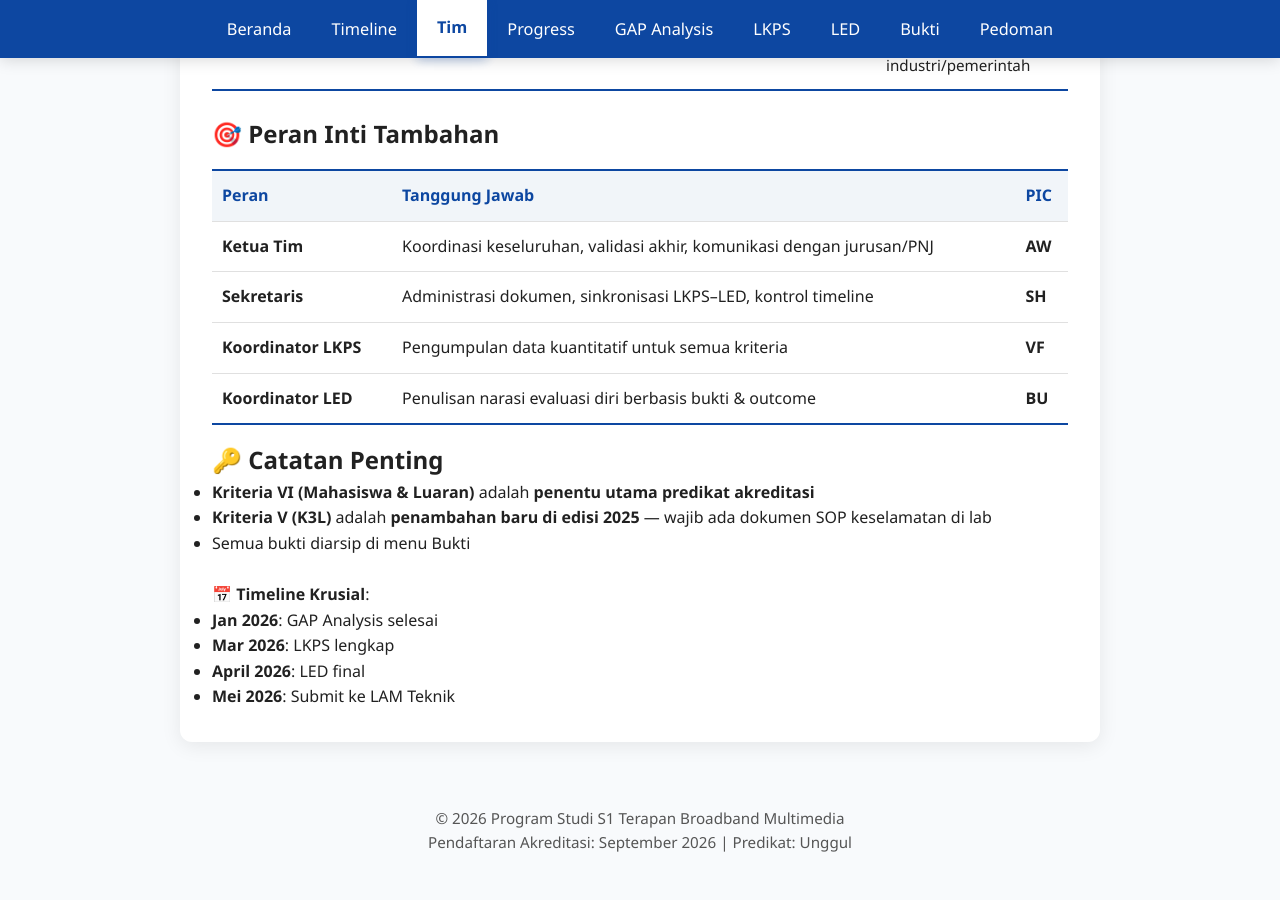
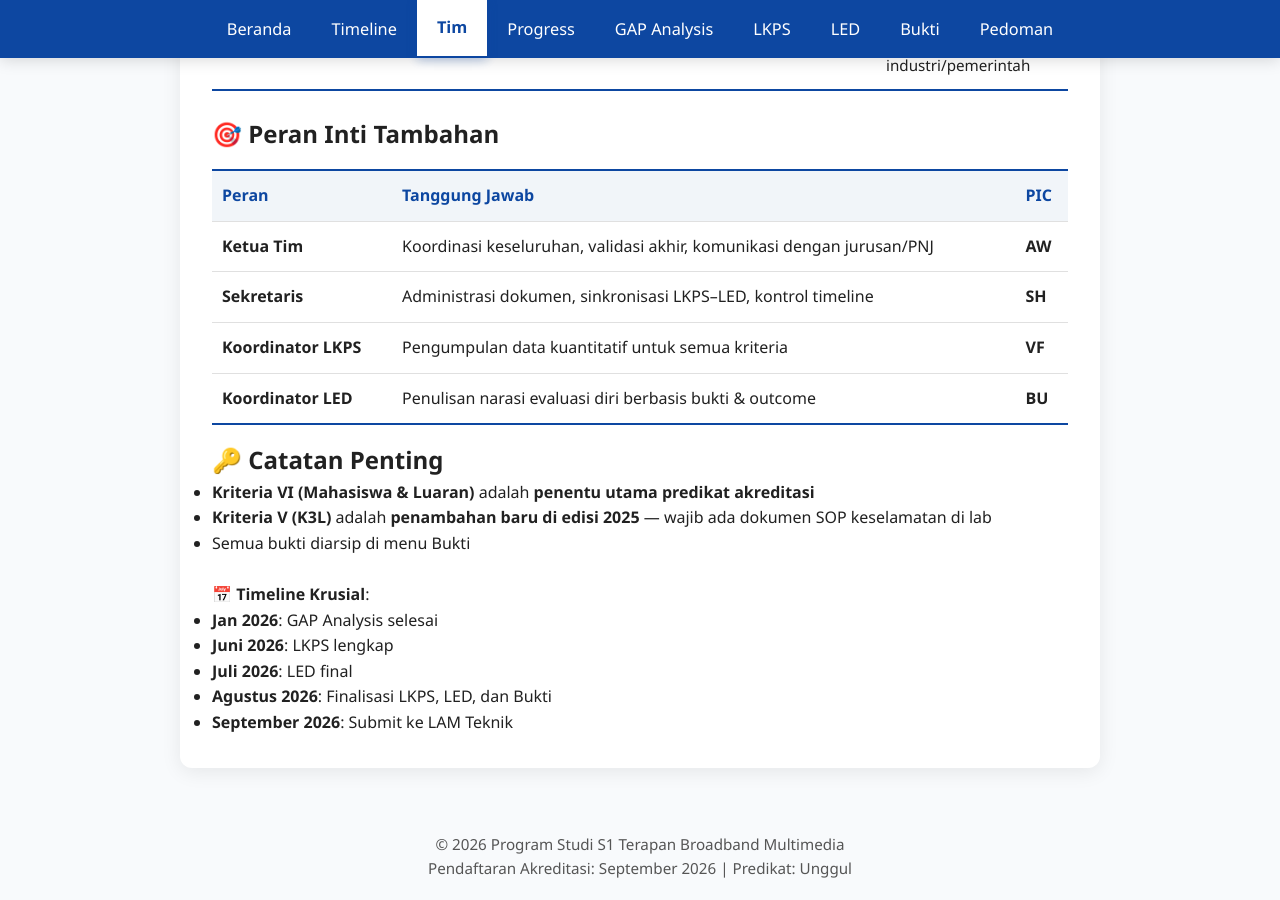
Before and after one commit to portal-psbm/aksibm-26, a Jekyll site: the page built from tim.md, in a window 1280 px wide and 900 px high, scrolled down 2179 px. Built offline with Jekyll 4.4.1, drawn with Linux system fonts in a browser that asks for light colours; before the commit the page ends 3054 px from its top, so only the background shows below that.

Commit message:
Perbarui tim

```diff
--- a/tim.md
+++ b/tim.md
@@ -139,6 +139,7 @@ Tim ini dibentuk untuk mempersiapkan akreditasi berdasarkan **Instrumen Akredita
 
 > 📅 **Timeline Krusial**:
 > - **Jan 2026**: GAP Analysis selesai
-> - **Mar 2026**: LKPS lengkap
-> - **April 2026**: LED final
-> - **Mei 2026**: Submit ke LAM Teknik
+> - **Juni 2026**: LKPS lengkap
+> - **Juli 2026**: LED final
+> - **Agustus 2026**: Finalisasi LKPS, LED, dan Bukti
+> - **September 2026**: Submit ke LAM Teknik
```
